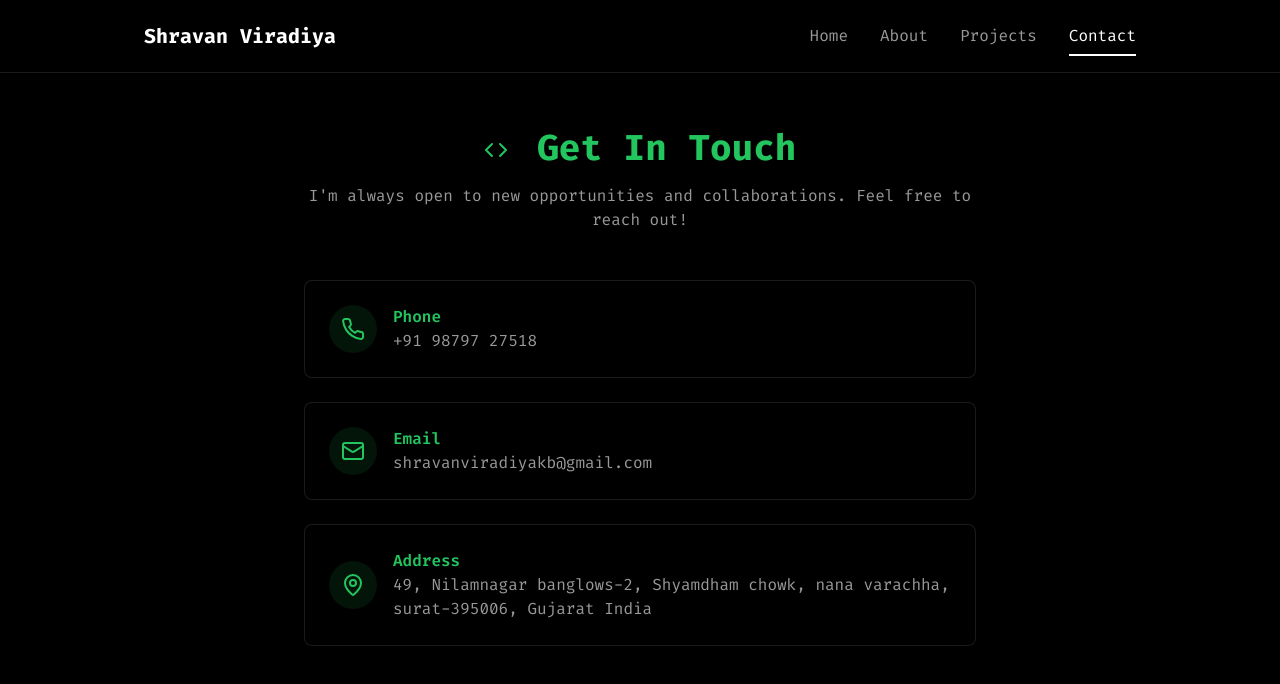
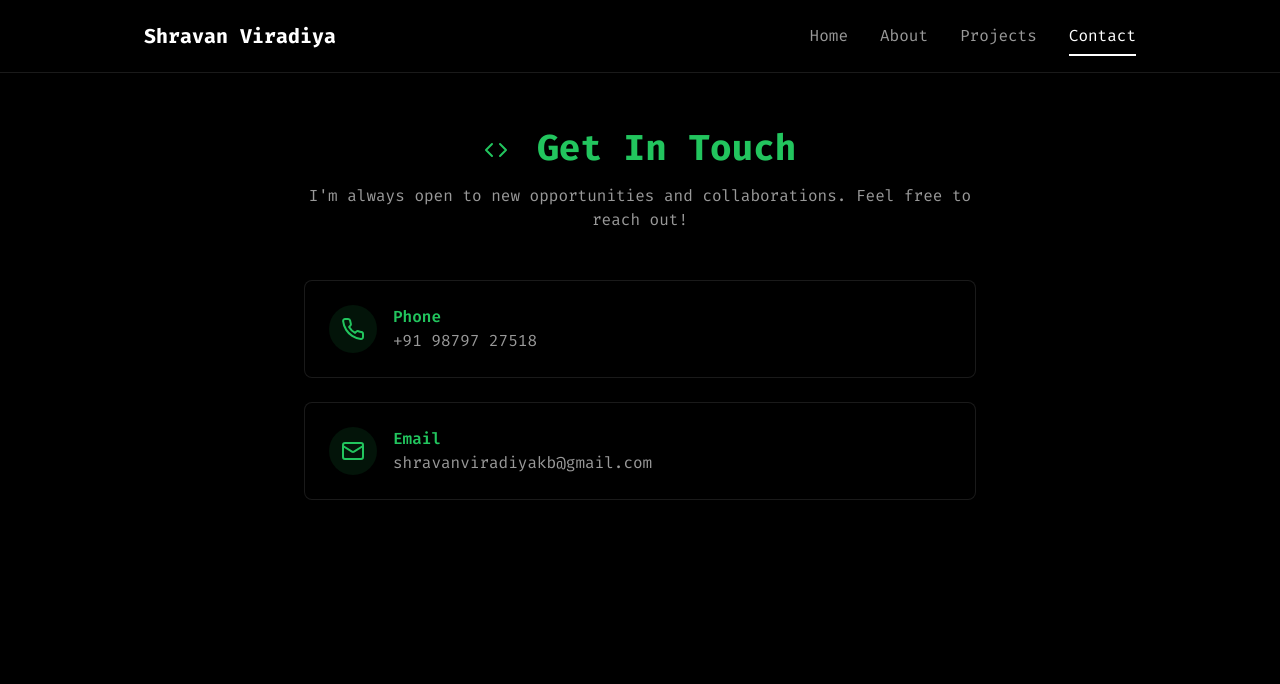
Before and after one commit to skviradiya/skviradiya, a Next.js app: page /contact in a window 1280 px wide. Shown: the top 684 px of the page. Built offline with nearby package versions, Linux system fonts and the light colour scheme.

Commit message:
remove address

```diff
--- a/src/app/contact/page.tsx
+++ b/src/app/contact/page.tsx
@@ -20,13 +20,13 @@ const contactInfo = [
     content: "shravanviradiyakb@gmail.com",
     delay: 0.4,
   },
-  {
-    icon: MapPin,
-    title: "Address",
-    content:
-      "49, Nilamnagar banglows-2, Shyamdham chowk, nana varachha, surat-395006, Gujarat India",
-    delay: 0.6,
-  },
+  // {
+  //   icon: MapPin,
+  //   title: "Address",
+  //   content:
+  //     "49, Nilamnagar banglows-2, Shyamdham chowk, nana varachha, surat-395006, Gujarat India",
+  //   delay: 0.6,
+  // },
 ];
 
 export default function ContactPage() {
```
